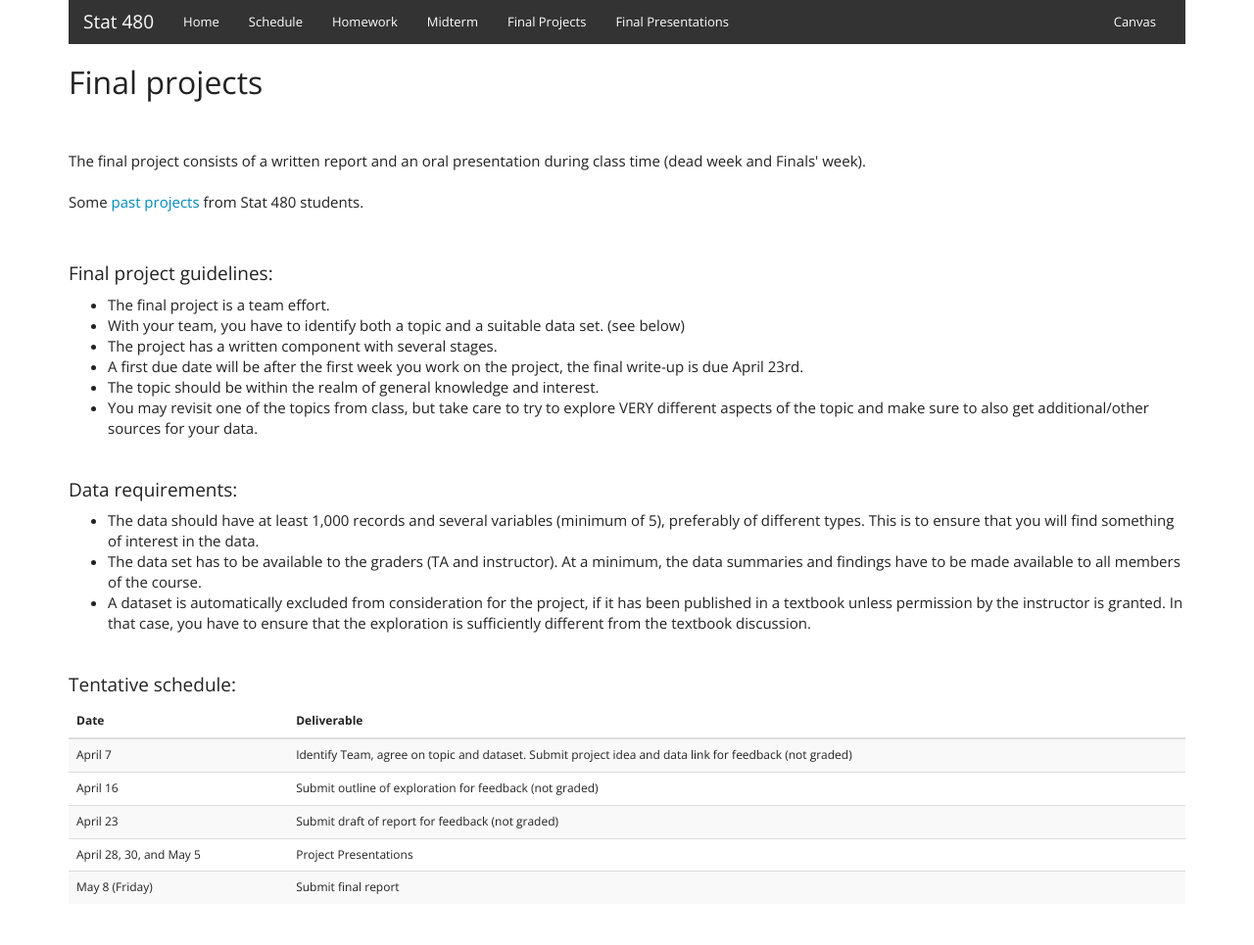
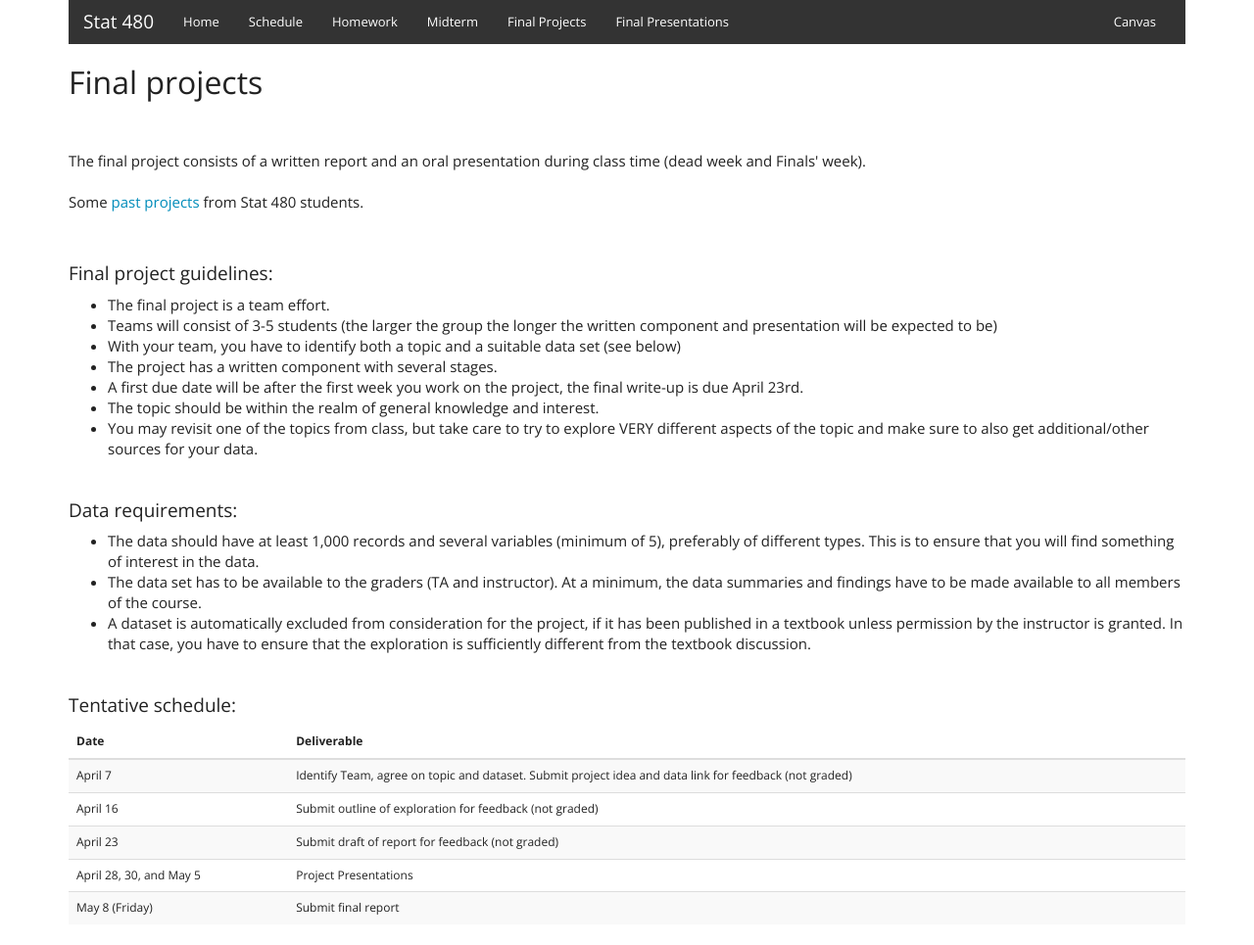
Before and after one commit to Stat480-at-ISU/Stat480-at-ISU.github.io, a Jekyll site: the page built from projects.html, in a window 1280 px wide. Shown: the whole page at 98% size. Built offline with Jekyll 4.4.1, drawn with Linux system fonts in a browser that asks for light colours; before the commit the page ends 944 px from its top, so only the background shows below that.

Commit message:
update project info

```diff
--- a/projects.html
+++ b/projects.html
@@ -16,8 +16,10 @@ Some <a href="http://www.public.iastate.edu/~hofmann/stat480/presentations/prese
 <h4>Final project guidelines:</h4>
 <ul>
   <li>The final project is a team effort.</li>
-  <li>With your team, you have to identify both a topic and a suitable data set. (see below)</li>
+  <li>Teams will consist of 3-5 students (the larger the group the longer the written component and presentation will be expected to be)</li>
+  <li>With your team, you have to identify both a topic and a suitable data set (see below)</li>
   <li>The project has a written component with several stages.</li>
+
   <li>A first due date will be after the first week you work on the project, the final write-up is due April 23rd.</li>
   <li>The topic should be within the realm of general knowledge and interest.</li>
   <li>You may revisit one of the topics from class, but take care to try to explore VERY different aspects of the topic and make sure to also get additional/other sources for your data.</li>
```
Also changed, not shown: 1 other file.
